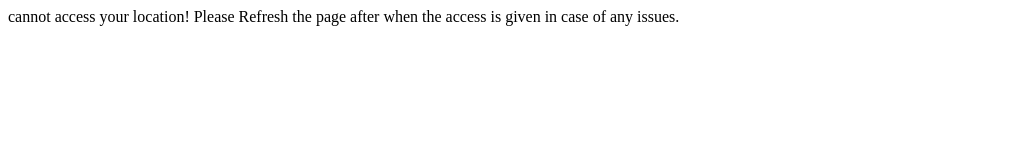
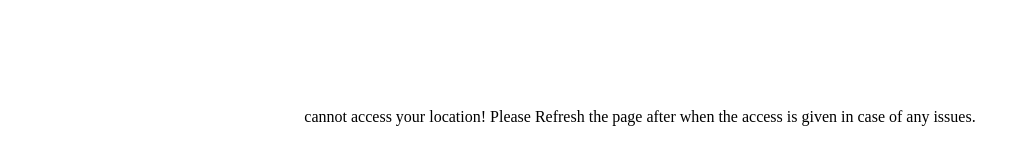
Before and after one commit to kamelbendi/weatherApp-react, a plain HTML site: page index.html in a window 1280 px wide. Shown: the whole page, without its empty margins (0-1030 px from the left). Drawn offline with nearby package versions, Linux system fonts and the light colour scheme; no server answers; a web font is replaced by a local one.

Commit message:
centering the app

```diff
--- a/style.css
+++ b/style.css
@@ -1,4 +1,11 @@
 @import url('https://fonts.googleapis.com/css2?family=Recursive&display=swap');
+
+#root{
+    display: flex;
+    justify-content: center;
+    padding: 100px;
+
+}
 
 .main{
     width: 700px;
```
